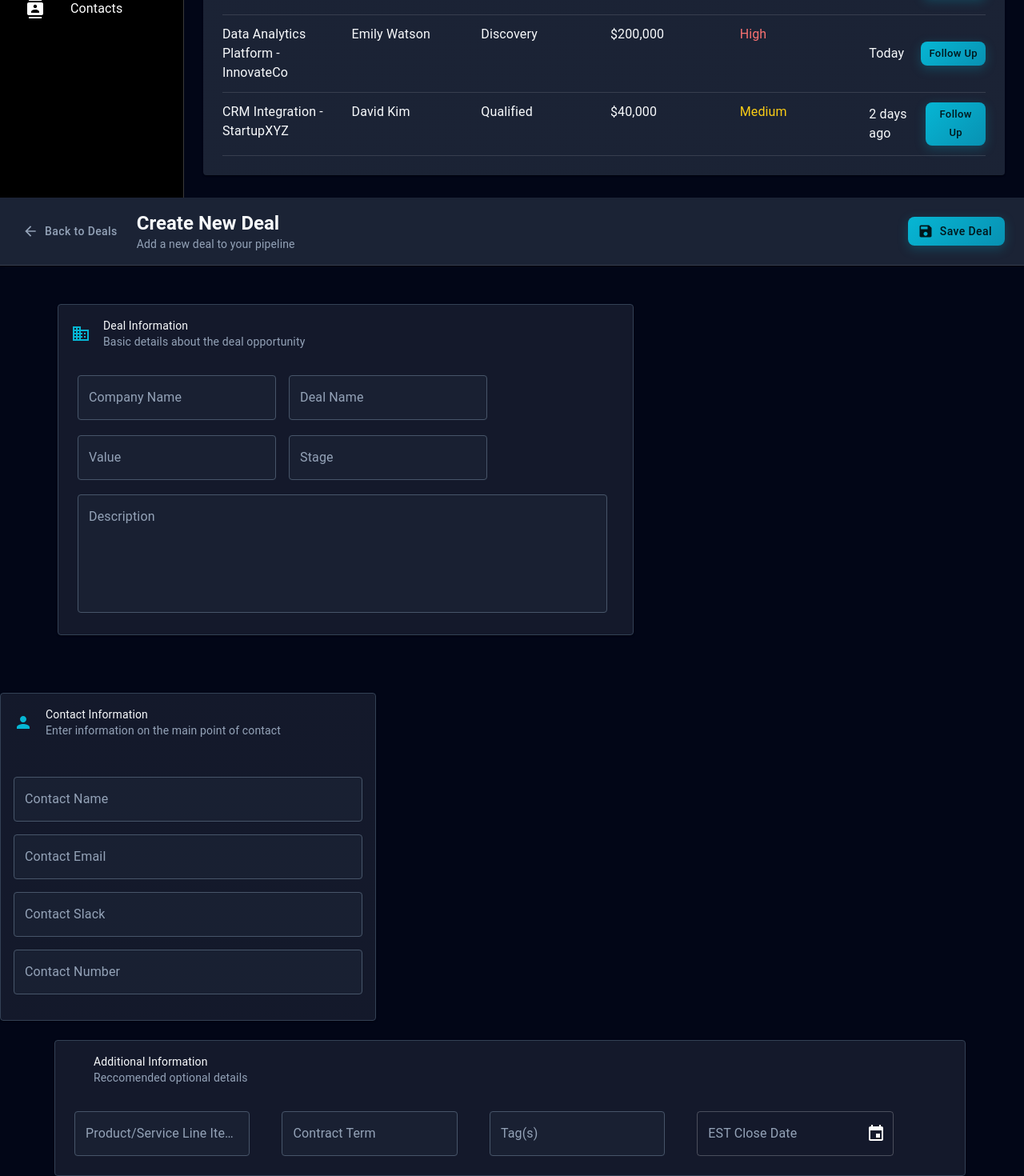
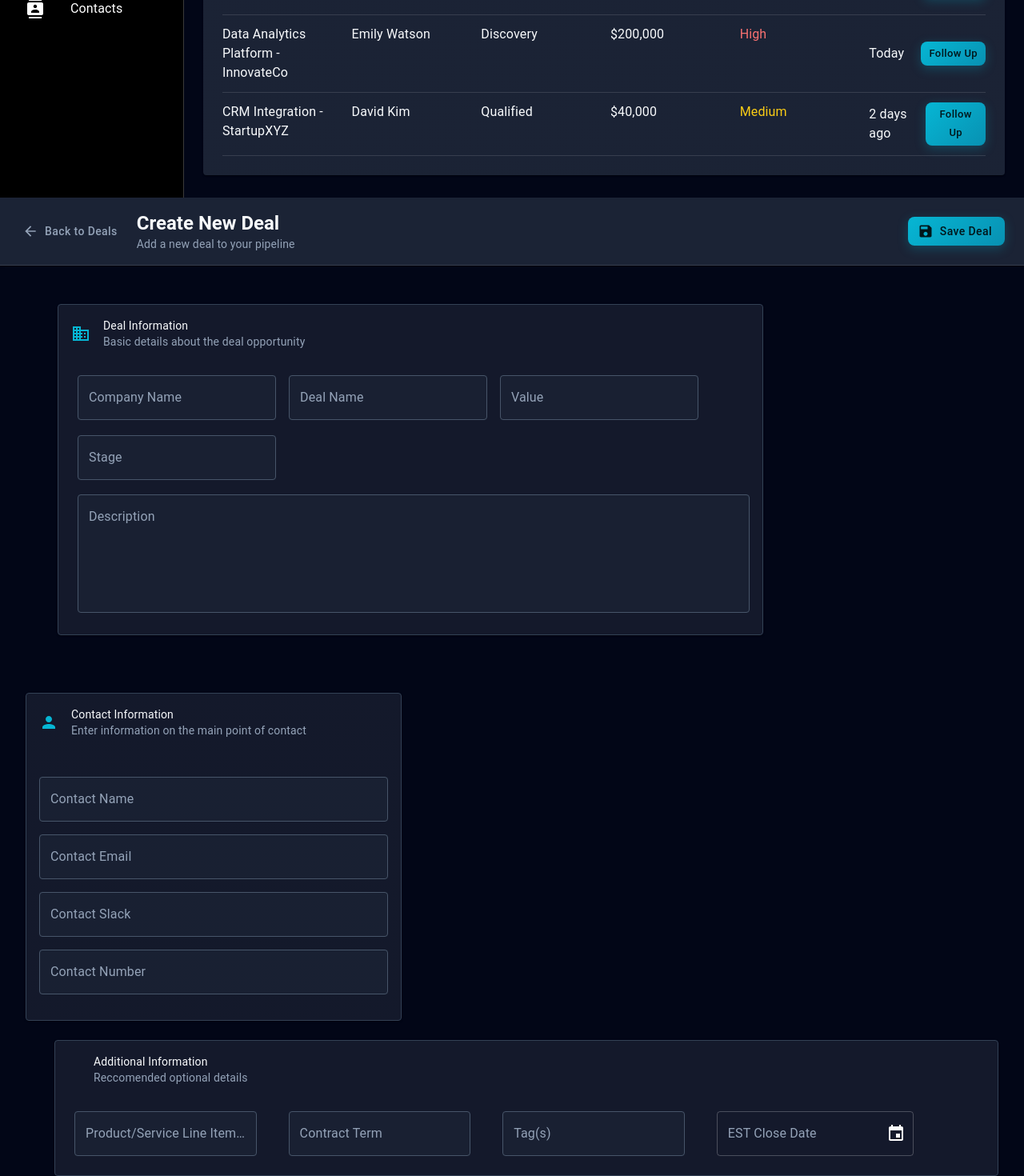
Before and after one commit to darielgu/goat-mockup, a React (Vite) app: page / in a window 1280 px wide. Shown: the part 553-2023 px from the top of the page at 80% size. Built offline with nearby package versions, Linux system fonts and the light colour scheme; some icons are missing.

Commit message:
Input Form Styling

```diff
--- a/src/components/CreateDealComponents/InputForm.jsx
+++ b/src/components/CreateDealComponents/InputForm.jsx
@@ -39,7 +39,7 @@ const InputForm = () => {
             ml: 6,
             display: "flex",
             flexDirection: "column",
-            width: "60%",
+            width: 930,
             mt: 3,
           }}
         >
@@ -48,7 +48,7 @@ const InputForm = () => {
             sx={{
               m: 3,
               maxWidth: 900,
-              minWidth: 500,
+              minWidth: 300,
               overflowY: "scroll",
               scrollbarColor: "primary",
               scrollbarWidth: "none",
@@ -77,16 +77,16 @@ const InputForm = () => {
                   label="Description"
                   fullWidth={true}
                   multiline
-                  sx={{ mr: 2 }}
                   rows={5}
                 />
               </Grid>
             </CardContent>
           </Card>
-          {/* END FIRST CARD  */}
         </Box>
+        {/* END FIRST CARD  */}
+
         {/* Right-Side Card START */}
-        <Card sx={{ maxWidth: 470, minWidth: 200, height: 410, mt: 6 }}>
+        <Card sx={{ maxWidth: 470, minWidth: 200, height: 410, mt: 6, ml: 4 }}>
           <CardHeader
             avatar={<Person color="primary" />}
             title="Contact Information"
@@ -114,15 +114,18 @@ const InputForm = () => {
             </Grid>
           </CardContent>
         </Card>
-        {/* Right Side Card END */}
       </Box>
+
+      {/* Right Side Card END */}
+
       {/* Second Card Information START*/}
       <Card
         sx={{
           m: 3,
           ml: 8.5,
           mr: 4,
-          width: "89%",
+          maxWidth: 1410,
+          minWidth: 300,
         }}
       >
         <CardHeader
```
